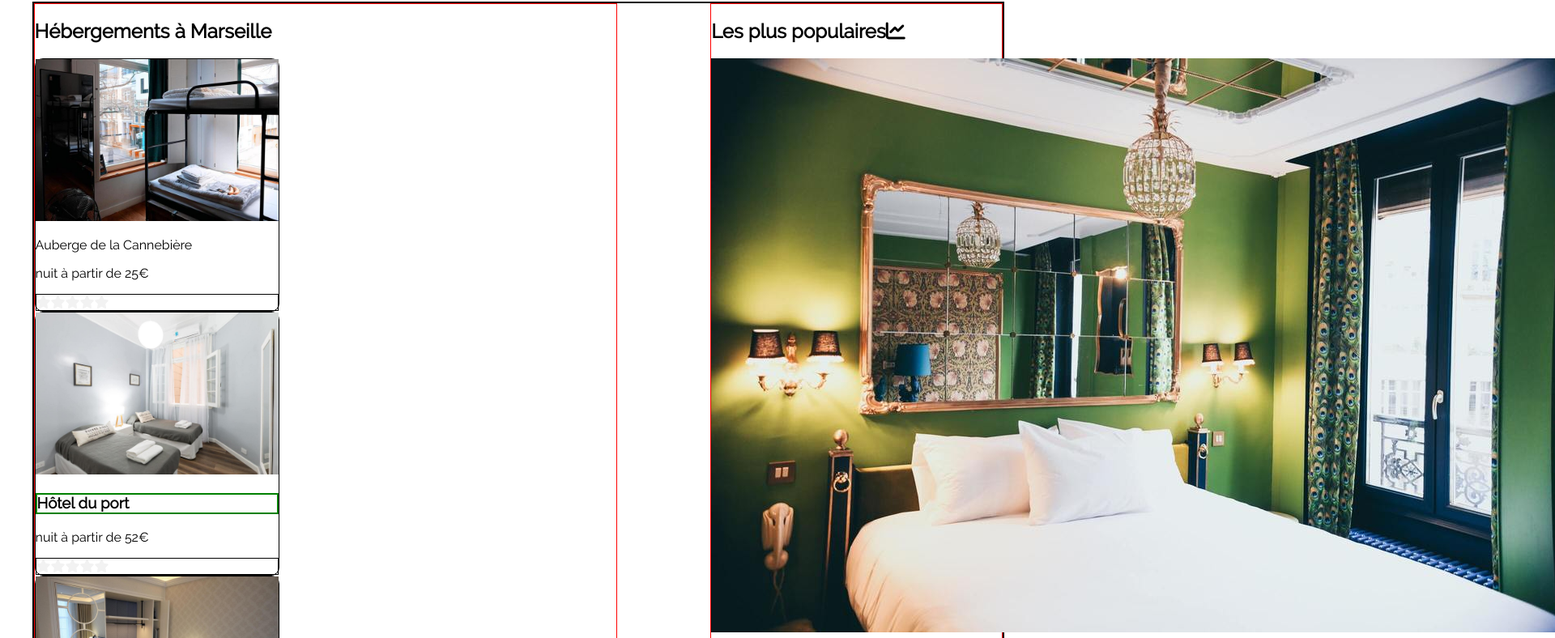
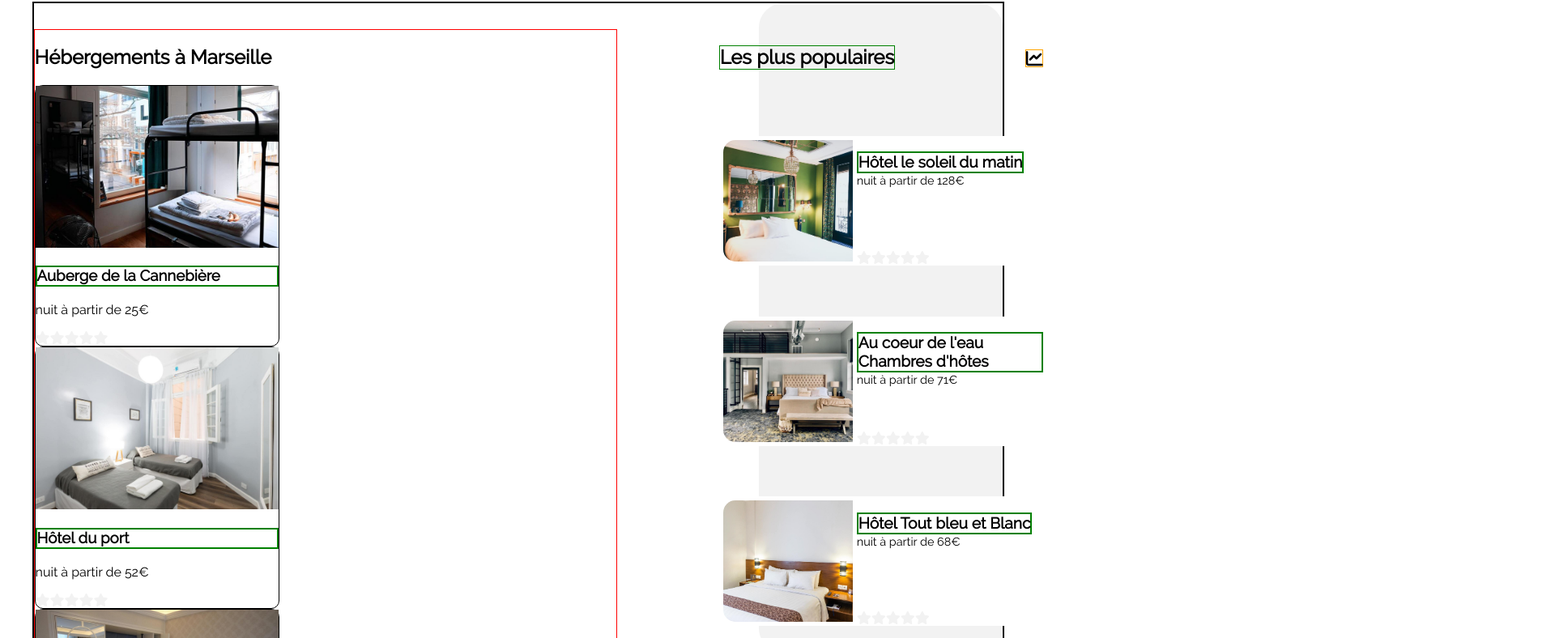
Before and after one commit to Sixeze/HuguesAubry_2_24112020, a plain HTML site: page index.html in a window 1280 px wide. Shown: the part 358-1146 px from the top of the page at 81% size, 1920 px wide, since content can reach past the window. Drawn offline with Linux system fonts and the light colour scheme.

Commit message:
mise en place du asside

```diff
--- a/index.html
+++ b/index.html
@@ -53,7 +53,7 @@
             <article>
                 <h2>Hébergements à Marseille</h2>
                     <div class="vignetteHebergements"><a href="Auberge de la Cannebière"><img src="images/Hebergements/chambreFer_S.jpg" alt="chambrefer" /></a>
-                        <p>Auberge de la Cannebière</p>
+                        <h3>Auberge de la Cannebière</h3>
                         <p>nuit à partir de 25€</p>
                         <div class="noteEtoiles"><!--
                             --><a href="#5" title="Donner 5 étoiles"><i class="fas fa-star"></i></a><!--
@@ -107,7 +107,6 @@
                             --><a href="#1" title="Donner 1 étoile"><i class="fas fa-star"></i></a>
                         </div>
                     </div>
-
                     <div class="vignetteHebergements"><a href="Hôtel chez Amina"><img src="images/Hebergements/chambreBlanche_M.jpg" alt="chambreBlanche" /></a>
                         <h3>Hôtel chez Amina</h3>
                         <p>nuit à partir de 96€</p>
@@ -123,47 +122,52 @@
             </article>
 
             <aside>
-                <h2>Les plus populaires<i class="fas fa-chart-line"></i></h2>
-                    <div class="vignettePopulaires"><a href="Hôtel le soleil du matin"><img src="images/Hebergements/chambreVerte_M.jpg" alt="chambreVerte" /></a>
+                <div class="asideTitre">
+                    <h2>Les plus populaires</h2>
+                    <i class="fas fa-chart-line"></i>
+                </div>
+                <div class="vignettePopulaires">
+                    <a href="Hôtel le soleil du matin"><img src="images/Hebergements/chambreVerte_M.jpg" alt="chambreVerte" /></a>
+                    <div class="vignettePopulairesTxt">
                         <h3>Hôtel le soleil du matin</h3>
                         <p>nuit à partir de 128€</p>
                         <div class="noteEtoiles">
-                        --><a href="#5" title="Donner 5 étoiles"><i class="fas fa-star"></i></a><!--
+                            <a href="#5" title="Donner 5 étoiles"><i class="fas fa-star"></i></a><!--
                             --><a href="#4" title="Donner 4 étoiles"><i class="fas fa-star"></i></a><!--
                             --><a href="#3" title="Donner 3 étoiles"><i class="fas fa-star"></i></a><!--
                             --><a href="#2" title="Donner 2 étoiles"><i class="fas fa-star"></i></a><!--
                             --><a href="#1" title="Donner 1 étoile"><i class="fas fa-star"></i></a>
                         </div>
                     </div>
-                    <div class="vignettePopulaires"><a href="Au coeur de l'eau Chambres d'hôtes"><img src="images/Hebergements/chambreIndus_M.jpg" alt="chambreIndus" /></a>
+                </div>
+
+                <div class="vignettePopulaires">
+                    <a href="Au coeur de l'eau Chambres d'hôtes"><img src="images/Hebergements/chambreIndus_M.jpg" alt="chambreIndus" /></a>
+                    <div class="vignettePopulairesTxt">
                     <h3>Au coeur de l'eau Chambres d'hôtes</h3>
                     <p>nuit à partir de 71€</p>
                     <div class="noteEtoiles">
-                        --><a href="#5" title="Donner 5 étoiles"><i class="fas fa-star"></i></a><!--
+                        <a href="#5" title="Donner 5 étoiles"><i class="fas fa-star"></i></a><!--
                         --><a href="#4" title="Donner 4 étoiles"><i class="fas fa-star"></i></a><!--
                         --><a href="#3" title="Donner 3 étoiles"><i class="fas fa-star"></i></a><!--
                         --><a href="#2" title="Donner 2 étoiles"><i class="fas fa-star"></i></a><!--
                         --><a href="#1" title="Donner 1 étoile"><i class="fas fa-star"></i></a>
                     </div>
                     </div>
-                    <div class="vignettePopulaires"><a href="Hôtel Tout bleu et Blanc"><img src="images/Hebergements/chambreBlanche2_M.jpg" alt="chambreBlanche2" /></a>
-                        <h3>Hôtel Tout bleu et Blanc</h3>
+                </div>
+                <div class="vignettePopulaires">
+                    <a href="Hôtel Tout bleu et Blanc"><img src="images/Hebergements/chambreBlanche2_M.jpg" alt="chambreBlanche2" /></a>
+                    <div class="vignettePopulairesTxt"><h3>Hôtel Tout bleu et Blanc</h3>
                     <p>nuit à partir de 68€</p>
                     <div class="noteEtoiles">
-                        --><a href="#5" title="Donner 5 étoiles"><i class="fas fa-star"></i></a><!--
+                    <a href="#5" title="Donner 5 étoiles"><i class="fas fa-star"></i></a><!--
                     --><a href="#4" title="Donner 4 étoiles"><i class="fas fa-star"></i></a><!--
                     --><a href="#3" title="Donner 3 étoiles"><i class="fas fa-star"></i></a><!--
                     --><a href="#2" title="Donner 2 étoiles"><i class="fas fa-star"></i></a><!--
                     --><a href="#1" title="Donner 1 étoile"><i class="fas fa-star"></i></a>
                     </div>
                 </div>
-
-
-
-
-
-                    <a href="">Au coeur de l'eau Chambres d'hôtes</a>
-                    <a href="">Hôtel Tout bleu et Blanc</a>
+                </div>
             </aside>
         </section>
         <!--section2 "les hébergements"-->
--- a/style.css
+++ b/style.css
@@ -187,7 +187,7 @@ button
 }
 /*Zone filtres*/
 /* ================================================= Section Haute ================================================= */
-.section1
+.section1 /* fonction général de la section1*/
 {
     display: flex;
     flex-direction: row;
@@ -195,7 +195,7 @@ button
     align-items: baseline;
 
 }
-
+/* fonction de l'article*/
 
 article
 {
@@ -204,12 +204,7 @@ article
     margin-right: 10px;
 }
 
-aside
-{
-        border: 1px solid red;
-        width: 30%;
 
-}
 
 .vignetteHebergements
 {
@@ -224,10 +219,99 @@ aside
     width: 300px;
 }
 
+/*fonction de l'article */
+
+/*fonction du aside*/
+aside
+{
+        border: 1px solid #f2f2f2;
+        border-radius: 30px/30px;
+        background-color: #f2f2f2;
+        width: 25%;
+        height: 800px;
+        display: flex;
+        flex-direction: column;
+        justify-content: space-around;
+        align-items: center;
+
+}
+.asideTitre
+{
+
+   width: 400px;
+   display: flex;
+   flex-direction: row;
+   justify-content: space-between;
+   align-items: center;
+
+
+}
+
+.asideTitre h2
+{
+    border: 1px solid green;
+}
+
+.asideTitre i
+{
+    width: 20px;
+    height: 20px;
+    font-size: 1.3em;
+
+    border: 1px solid orange;
+    margin-top: 2px;
+
+}
+.vignettePopulaires
+{
+    display: flex;
+
+    background-color: white;
+    border-radius: 20px 20px 20px 20px;
+    width: 400px;
+    height: 160px;
+}
+
+.vignettePopulaires Img
+{
+    object-fit: cover;
+    border-radius: 20px 0px 0px 20px;
+    width: 160px;
+    height: 150px;
+    padding: 5px;
+}
+
+.vignettePopulairesTxt
+{
+    display: flex;
+    flex-direction: column;
+
+}
+.vignettePopulairesTxt h3
+{
+    font-size: 1.2em;
+    margin-bottom: 1px;
+}
+.vignettePopulairesTxt p
+{
+    font-size: 0.9em;
+    margin-top: 0px;
+
+}
+
+.noteEtoiles
+{
+
+    margin-top: auto;
+
+}
+/*fonction du aside*/
+
+/* css de la class noteEtoiles*/
+
 .noteEtoiles
 {
     direction: rtl;
-    border: 1px solid black;
     display: flex;
     flex-direction: row;
     justify-content: flex-end;
@@ -248,6 +332,8 @@ aside
    cursor: pointer;
 }
 
+/* css de la class noteEtoiles*/
+
 
 /* =================================================  Section Mid  ================================================= */
 /* =================================================  Section Mid  ================================================= */
```
Lines whose indentation alone changed are shown as unchanged.
